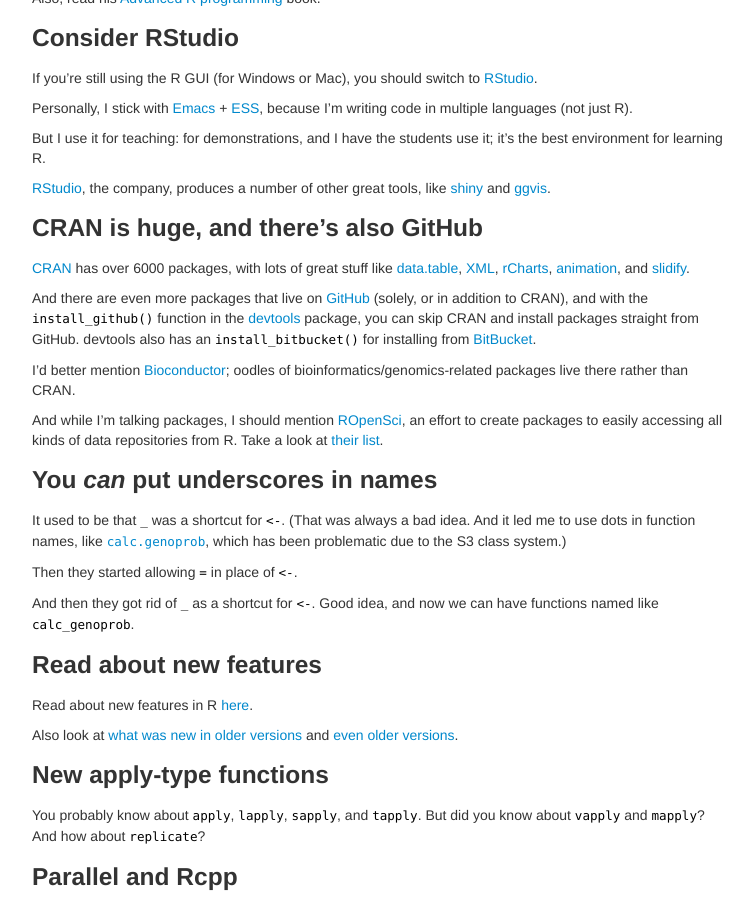
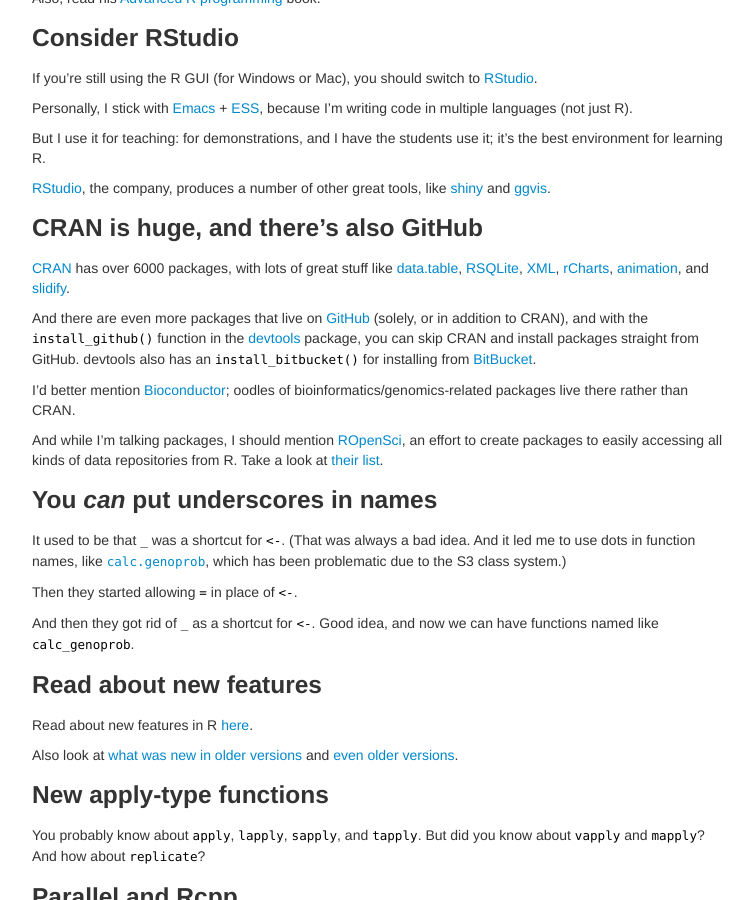
Before and after one commit to kbroman/hipsteR, a Jekyll site: the page built from index.md, in a window 1280 px wide and 900 px high, scrolled down 535 px. Shown: the whole window, without its empty margins (258-1011 px from the left). Built offline with Jekyll 4.4.1, drawn with Linux system fonts in a browser that asks for light colours.

Commit message:
Add RSQLite

```diff
--- a/index.md
+++ b/index.md
@@ -62,6 +62,7 @@ tools, like [shiny](http://www.rstudio.com/shiny/) and
 [CRAN](http://cran.r-project.org) has over 6000 packages, with lots of
 great stuff like
 [data.table](http://cran.r-project.org/web/packages/data.table),
+[RSQLite](http://cran.r-project.org/web/packages/RSQLite),
 [XML](http://cran.r-project.org/web/packages/XML),
 [rCharts](http://rcharts.io/),
 [animation](http://yihui.name/animation/), and
```
